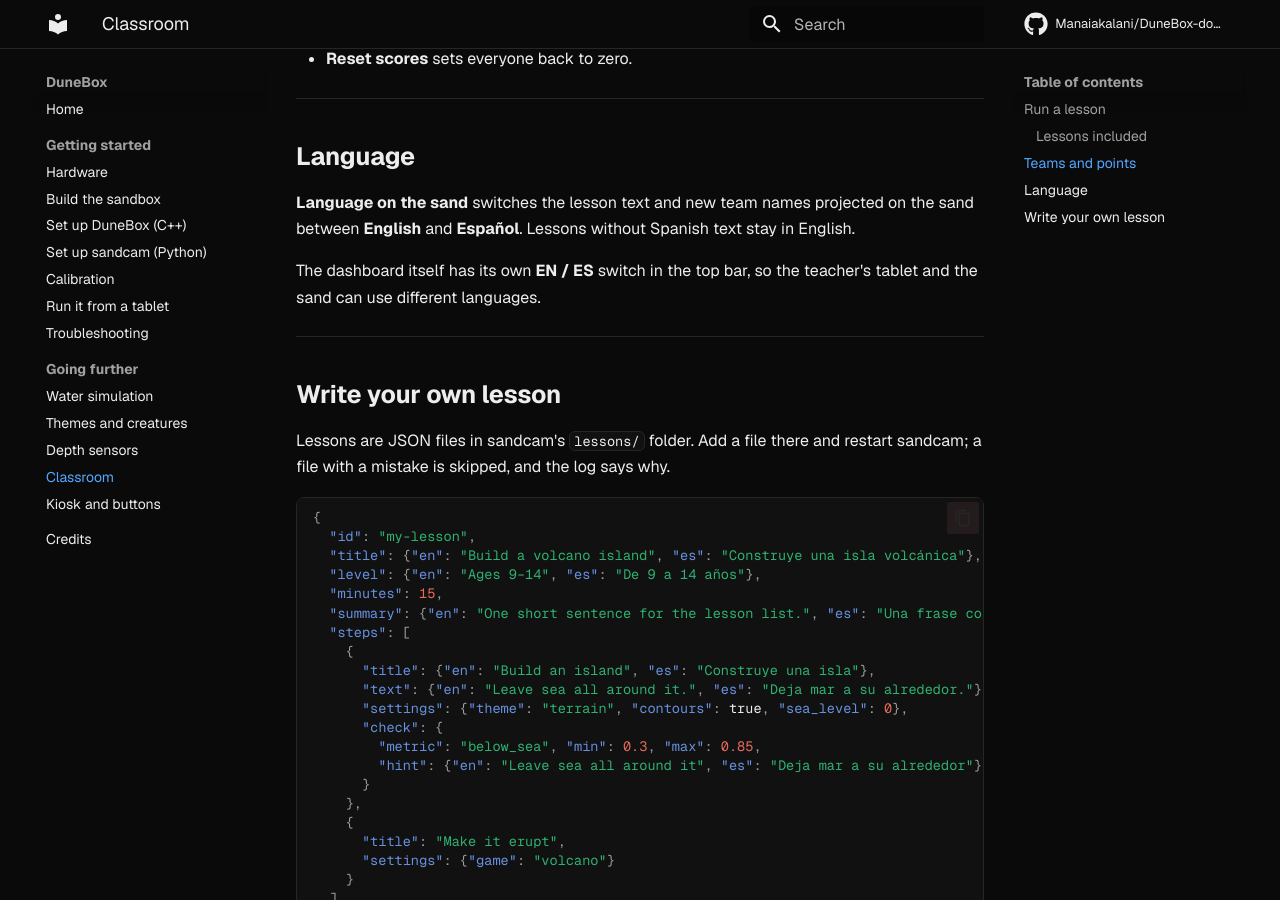
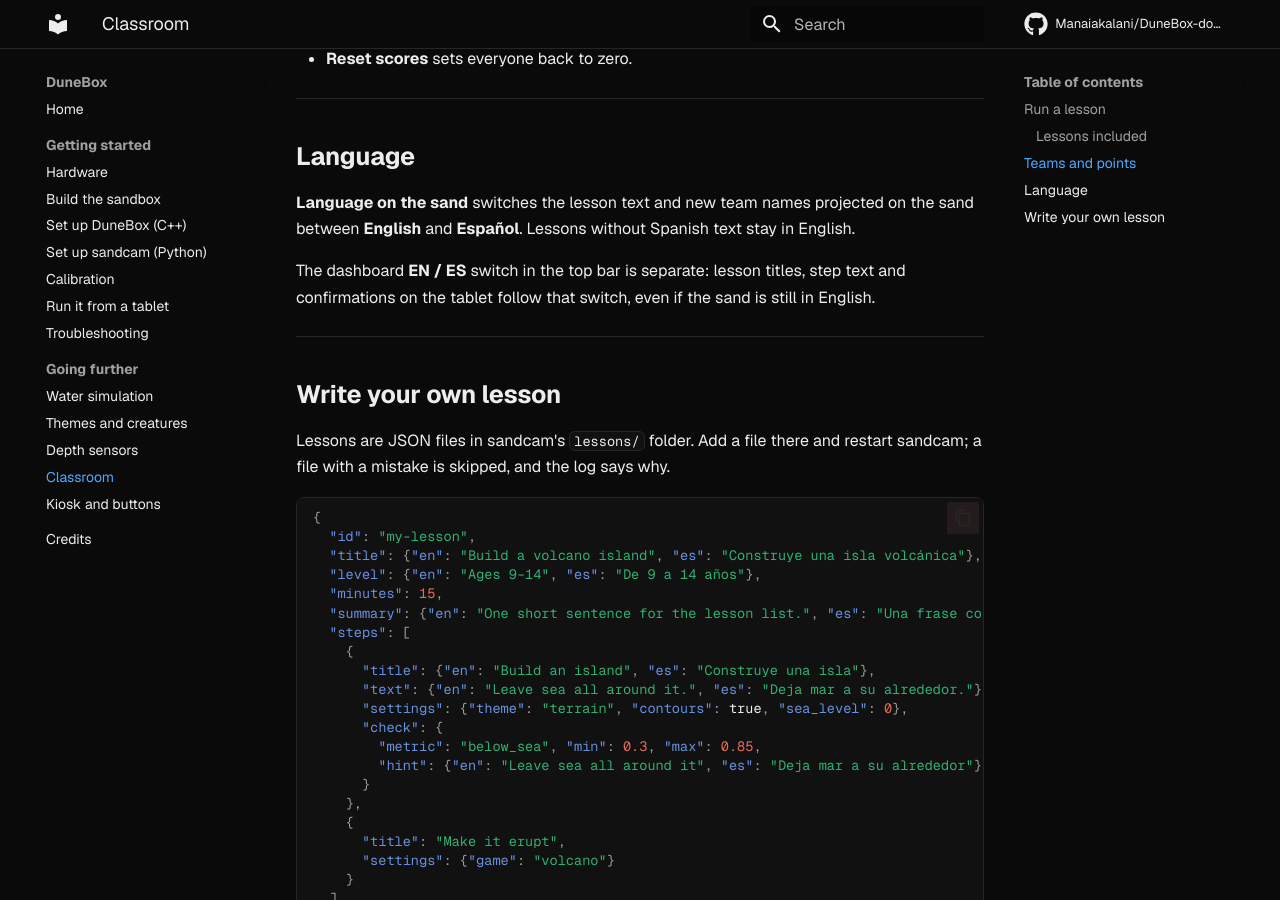
Before and after one commit to Manaiakalani/DuneBox-docs, an MkDocs documentation site: the page built from guides/11-classroom.md, in a window 1280 px wide and 900 px high, scrolled down 1323 px. Built offline with MkDocs 1.6.1 and Material for MkDocs 9.7.7, drawn with Linux system fonts in a browser that asks for light colours; comment, search, counter and statistics services are not loaded.

Commit message:
Follow up the docs clarity pass and drop DESIGN.md en dashes
The previous main commit was the wording pass (wrong leftover title).
This records that, notes tablet vs sand language, and writes ranges in DESIGN.md as 'to'.

Co-authored-by: Cursor <cursoragent@cursor.com>

```diff
--- a/guides/11-classroom.md
+++ b/guides/11-classroom.md
@@ -40,7 +40,7 @@ Under **Teams**, pick **2**, **3** or **4**. Each team gets a colour and a score
 
 **Language on the sand** switches the lesson text and new team names projected on the sand between **English** and **Español**. Lessons without Spanish text stay in English.
 
-The dashboard itself has its own **EN / ES** switch in the top bar, so the teacher's tablet and the sand can use different languages.
+The dashboard **EN / ES** switch in the top bar is separate: lesson titles, step text and confirmations on the tablet follow that switch, even if the sand is still in English.
 
 ---
 
```
Also changed, not shown: DESIGN.md (+4 -4 lines).
